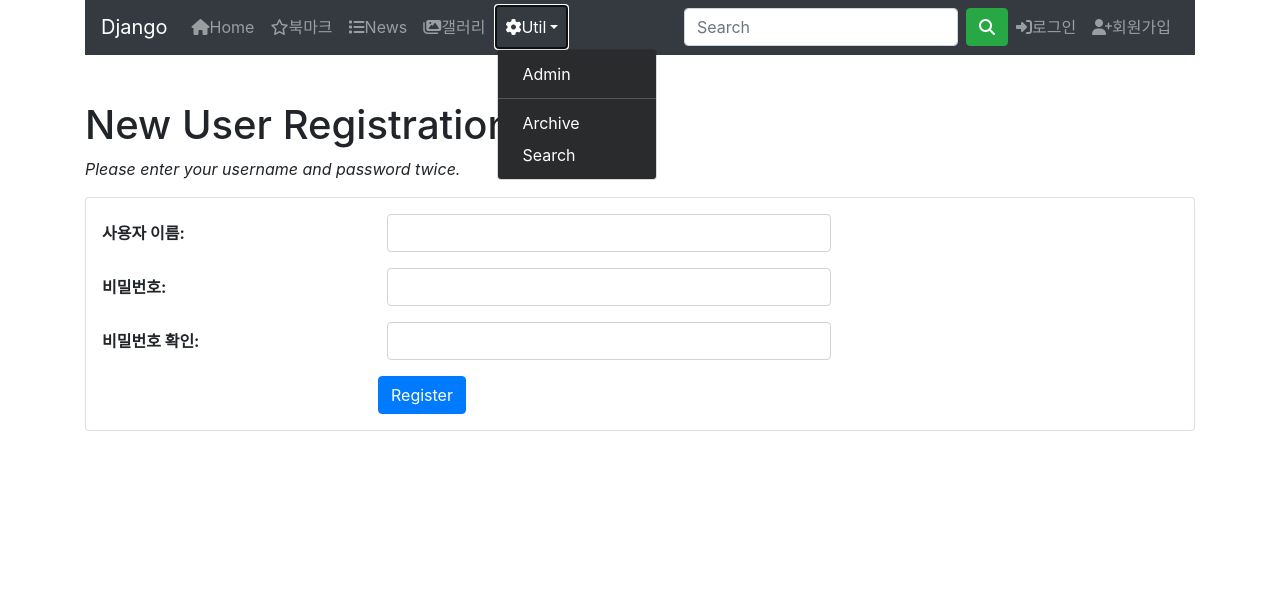
After one commit to ResinCRT/Web_shopping_IoT, a Django app: page /accounts/register/ in a window 1280 px wide, after a click on "Util". The commit adds this page. Shown: the part 185-800 px from the top of the page. Run offline with Django 3.2, Linux system fonts and the light colour scheme; some libraries are stand-ins or nearby versions.

Commit message:
practice

```diff
--- a/register/templates/registration/register.html
+++ b/register/templates/registration/register.html
@@ -1,10 +1,41 @@
-<!DOCTYPE html>
-<html lang="en">
-<head>
-    <meta charset="UTF-8">
-    <title>Title</title>
-</head>
-<body>
+{% extends "base2.html" %}
+{% load widget_tweaks %}
 
-</body>
-</html>
+{% block title %}register.html{% endblock %}
+{% block content %}
+<h1>New User Registration</h1>
+<p class="font-italic">Please enter your username and password twice.</p>
+{% if form.errors %}
+<div class="alert alert-danger">
+    <div class="font-weight-bold">
+        Wrong! Please correct the error(s) below.
+    </div>
+    {{ form.errors }}
+</div>
+{% endif %}
+<form action="." method="post" class="card pt-3">{% csrf_token %}
+    <div class="form-group row">
+        {{ form.username|add_label_class:"col-form-label col-sm-3 ml-3 font-weight-bold" }}
+        <div class="col-sm-5">
+            {{ form.username|add_class:"form-control"|attr:"autofocus" }}
+        </div>
+    </div>
+    <div class="form-group row">
+        {{ form.password1| add_label_class:"col-form-label col-sm-3 ml-3 font-weight-bold" }}
+        <div class="col-sm-5">
+            {{ form.password1|add_class:"form-control" }}
+        </div>
+    </div>
+    <div class="form-group row">
+        {{ form.password2|add_label_class:"col-form-label col-sm-3 ml-3 font-weight-bold" }}
+        <div class="col-sm-5">
+            {{ form.password2|add_class:"form-control" }}
+        </div>
+    </div>
+    <div class="form-group">
+        <div class="offset-sm-3 col-sm-5">
+            <input type="submit" value="Register" class="btn btn-primary"/>
+        </div>
+    </div>
+</form>
+{% endblock %}
--- a/register/urls.py
+++ b/register/urls.py
@@ -3,11 +3,12 @@ from django.urls import path, include
 from django.conf import settings
 from django.conf.urls.static import static
 from django.urls import path, re_path
+from register.views import UserCreateView, UserCreateDoneTV
 
 app_name = 'register'
 
 urlpatterns = [
     path('', include('django.contrib.auth.urls')),
-    # path('register/', name='sign_up'),
-    # path('register/done/', name='sign_up_done'),
+    path('register/', UserCreateView.as_view(), name='sign_up'),
+    path('register/done/', UserCreateDoneTV.as_view(), name='sign_up_done'),
 ]
--- /dev/null
+++ b/templates/base2.html
@@ -0,0 +1,75 @@
+{% load static %}
+<!doctype html>
+<html lang="ko">
+
+<head>
+    <title>{% block title %}Django Web programming{% endblock %}</title>
+    <!-- Required meta tags -->
+    <meta charset="utf-8">
+    <meta http-equiv="X-UA-Compatible" content="IE=edge">
+    <meta name="viewport" content="width=device-width, initial-scale=1">
+    <script src="https://kit.fontawesome.com/adfa3cedd6.js"></script>
+
+    <!-- Bootstrap CSS -->
+    <link rel="stylesheet" href="https://stackpath.bootstrapcdn.com/bootstrap/4.3.1/css/bootstrap.min.css"
+        integrity="sha384-ggOyR0iXCbMQv3Xipma34MD+dH/1fQ784/j6cY/iJTQUOhcWr7x9JvoRxT2MZw1T" crossorigin="anonymous">
+    <style>
+        .jumbotron{
+            background-image: url('{% static 'images/waver.jpg'%}');
+            border-radius:0;
+            background-size:cover;
+        }
+        .del-rad{
+            border-radius:0;
+        }
+        .drop-gray{
+            background-color:#292b2c;
+        }
+        .drop-gray > a{
+            border-color:#555555;
+            color:white;
+        }
+        .drop-gray > .dropdown-divider{
+                border-color:#555555;
+        }
+        .drop-gray > .dropdown-item:hover{
+            background-color:#404345;
+            color:white;
+
+        }
+    </style>
+
+    {% block extra-style %}{% endblock %}
+
+</head>
+
+<body>
+    <div class="container">
+        <div class="jumbotron mb-0 pt-4 ">
+            <h1><i class="fas fa-home"></i>Bootstrap Tutorial</h1>
+            <p>Bootstrap is the most popular HTML, CSS...</p>
+        </div>
+        {% include 'menu2.html' %}
+
+        <div class="content" style="padding-top:30px;">
+            {% block content%}{% endblock %}
+        </div>
+
+    </div>
+    <!-- Optional JavaScript -->
+    <!-- jQuery first, then Popper.js, then Bootstrap JS -->
+
+    <script src="https://code.jquery.com/jquery-3.3.1.slim.min.js"
+        integrity="sha384-q8i/X+965DzO0rT7abK41JStQIAqVgRVzpbzo5smXKp4YfRvH+8abtTE1Pi6jizo" crossorigin="anonymous">
+    </script>
+    <script src="https://cdnjs.cloudflare.com/ajax/libs/popper.js/1.14.7/umd/popper.min.js"
+        integrity="sha384-UO2eT0CpHqdSJQ6hJty5KVphtPhzWj9WO1clHTMGa3JDZwrnQq4sF86dIHNDz0W1" crossorigin="anonymous">
+    </script>
+    <script src="https://stackpath.bootstrapcdn.com/bootstrap/4.3.1/js/bootstrap.min.js"
+        integrity="sha384-JjSmVgyd0p3pXB1rRibZUAYoIIy6OrQ6VrjIEaFf/nJGzIxFDsf4x0xIM+B07jRM" crossorigin="anonymous">
+    </script>
+</body>
+{% block extra-script %}{% endblock %}
+
+
+</html>
--- a/templates/index.html
+++ b/templates/index.html
@@ -5,6 +5,6 @@
     <title>Temp index</title>
 </head>
 <body>
-
+    <a href="{% url 'register:sign_up'%}">회원가입</a>
 </body>
 </html>
--- /dev/null
+++ b/templates/menu2.html
@@ -0,0 +1,63 @@
+<nav class="navbar sticky-top mb-3 navbar-expand-md bg-dark navbar-dark">
+    <!-- Brand -->
+    <a class="navbar-brand" href="#">Django</a>
+    <!-- Toggler/collapsibe Button -->
+    <button class="navbar-toggler" type="button" data-toggle="collapse" data-target="#collapsibleNavbar">
+        <span class="navbar-toggler-icon"></span>
+    </button>
+    <!-- Navbar links -->
+    <div class="collapse navbar-collapse" id="collapsibleNavbar">
+        <ul class="navbar-nav mr-auto">
+            <li class="nav-item">
+                <a class="nav-link" href="#">
+                    <i class="fas fa-home"></i>Home</a></li>
+            <li class="nav-item">
+                <a class="nav-link" href="#">
+                    <i class="far fa-star"></i>북마크</a>
+            </li>
+            <li class="nav-item">
+                <a class="nav-link" href="#">
+                    <i class="fas fa-list"></i>News</a>
+            </li>
+            <li class="nav-item"><a class="nav-link" href="#">
+                <i class="fas fa-images"></i>갤러리</a></li>
+            <li class="nav-item dropdown mx-1  ">
+                <a class="nav-link dropdown-toggle" href="#"
+                   data-toggle="dropdown"><i class="fas fa-cog"></i>Util</a>
+                <div class="dropdown-menu drop-gray">
+                    <a class="util-dropdown dropdown-item" href="{% url 'admin:index' %}">Admin</a>
+                    <div class="dropdown-divider"></div>
+                    <a class="dropdown-item"
+                       href=#">Archive</a>
+                    <a class="dropdown-item" href="#">Search</a>
+                </div>
+            </li>
+        </ul>
+        <ul class="navbar-nav float-right">
+            <form class="form-inline" action="#" method="post">{% csrf_token %}
+                <input class="form-control mr-sm-2" type="text" placeholder="Search" name="search_word">
+                <button class="btn btn-success" type="submit"><i class="fas fa-search"></i></button>
+            </form>
+
+        {% if user.is_active %}
+            <li class="nav-item dropdown mx-1 btn ">
+                <a class="nav-link dropdown-toggle text-white" href="#"
+                   data-toggle="dropdown">
+                    <i class="fas fa-user"></i>
+                    &ensp;{% firstof user.get_username %}&ensp;</a>
+                <div class="dropdown-menu drop-gray">
+                    <a class="dropdown-item text-white" href="#">Logout</a>
+                    <a class="dropdown-item text-white" href="#">
+                        Change Password</a>
+                </div>
+            </li>
+            {% else %}
+                <li class="nav-item"><a class="nav-link" href="#">
+                    <i class="fas fa-sign-in-alt"></i>로그인</a></li>
+
+                <li class="nav-item"><a class="nav-link" href="#">
+                    <i class="fas fa-user-plus"></i>회원가입</a></li>
+            {% endif %}
+        </ul>
+    </div>
+</nav>
```
Also changed, not shown: register/templates/registration/logged_out.html (added, +13 -0 lines), register/templates/registration/login.html (added, +38 -0 lines), register/templates/registration/password_change_done.html (added, +7 -0 lines), register/templates/registration/password_change_form.html (added, +41 -0 lines), register/templates/registration/register_done.html (+9 -9 lines), templates/home.html (added, +10 -0 lines), templates/pagination.html (added, +23 -0 lines).
